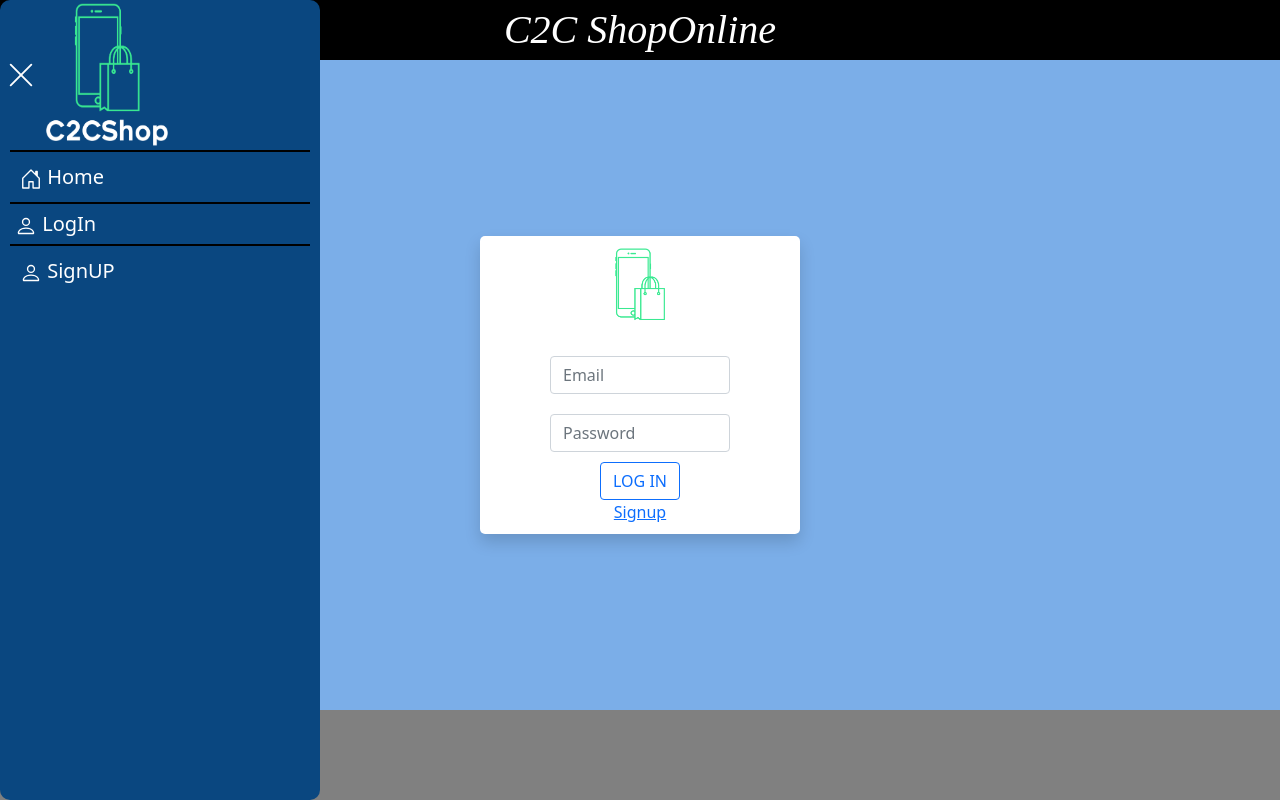
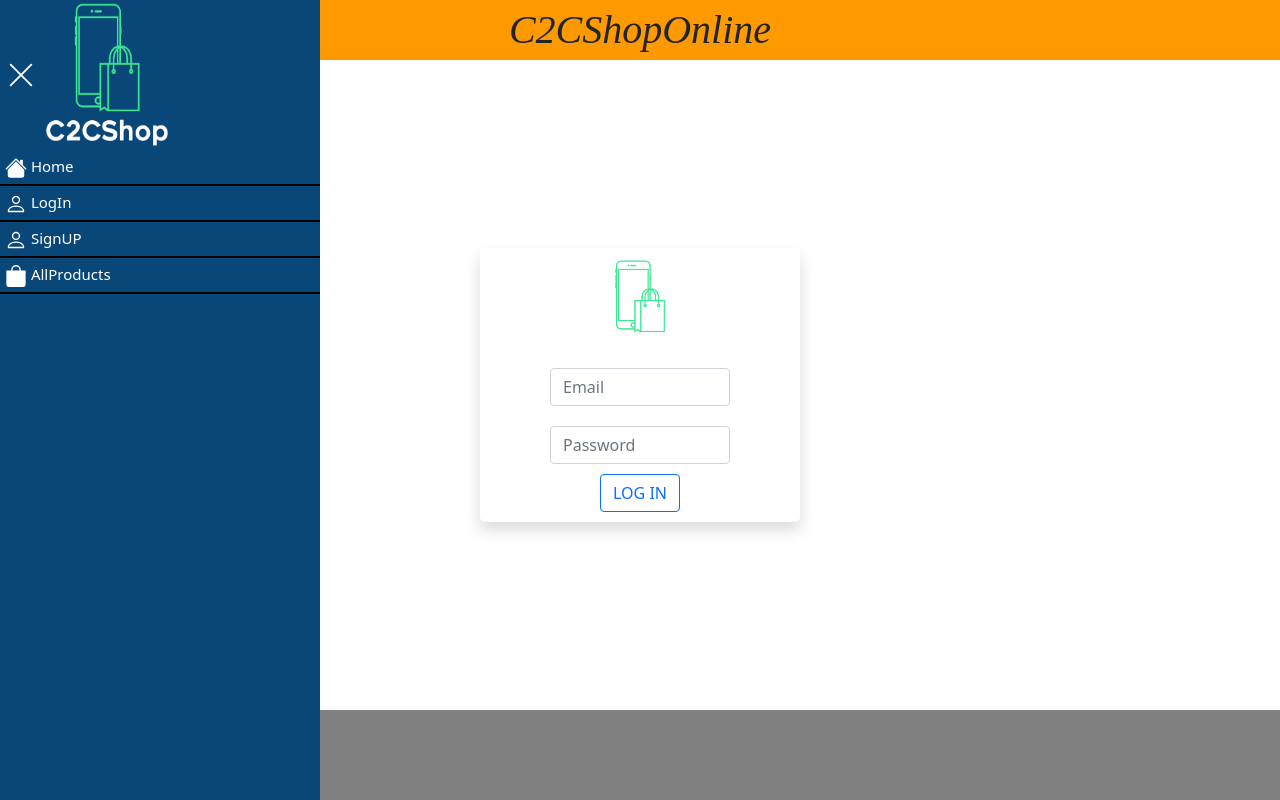
Before and after one commit to PithadiyaHardik/ShopOnlineFrontend, a React (Create React App) app: page /Login in a window 1280 px wide. Both pictures are taken after a click on the button 23 px from the left and 18 px from the top of the page. Built offline with nearby package versions, Linux system fonts and the light colour scheme.

Commit message:
Implemented authentication process

```diff
--- a/package.json
+++ b/package.json
@@ -14,6 +14,7 @@
     "react": "^17.0.2",
     "react-bootstrap": "^2.0.0-beta.6",
     "react-dom": "^17.0.2",
+    "react-razorpay": "^1.1.4",
     "react-router-dom": "^5.2.1",
     "react-scripts": "4.0.3",
     "styled-components": "^5.3.1",
--- a/public/index.html
+++ b/public/index.html
@@ -25,10 +25,11 @@
       Learn how to configure a non-root public URL by running `npm run build`.
     -->
     <title>ShopOnline.com</title>
+    <!-- style="background-size: cover; background-repeat: none;background-color: rgba(99, 159, 228, 0.842);" -->
+
   </head>
   <!-- background="background.jpg" -->
   <body
-    style="background-size: cover; background-repeat: none;background-color: rgba(99, 159, 228, 0.842);"
   >
     <noscript>You need to enable JavaScript to run this app.</noscript>
     <div id="root"></div>
--- a/src/App.js
+++ b/src/App.js
@@ -1,5 +1,6 @@
 import logo from "./logo.svg";
 import "./App.css";
+import React,{useState} from 'react'
 import AddProduct from "./components/AddProduct";
 import Footer from "./components/Footer";
 import ProductsTypes from "./components/ProductsTypes";
@@ -16,10 +17,17 @@ import Sidemenu from "./components/Sidemenu";
 import NevigationMenu from "./components/NevigationMenu";
 import AddStock from "./components/AddStock";
 
+export const AuthenticateContext=React.createContext();
+export const SetAuthenticatedContext=React.createContext();
+
 
 function App() {
 
-
+  const [authenticate,setAuthenticate]=useState(false);
+  if(window.localStorage.getItem('logged')==true)
+  {
+    setAuthenticate(true);
+  }
 
   return (
     <div className="App">
@@ -41,9 +49,16 @@ function App() {
 
 
       {/* <Navigation /> */}
+
+      <AuthenticateContext.Provider value={authenticate}>
+        <SetAuthenticatedContext.Provider value={setAuthenticate}>
       <BrowserRouter>
       <NevigationMenu style={{margin:'10px'}}/>
-      <div style={{fontSize:'40px',fontFamily:'Times New Roman',color:'white',backgroundColor:'black'}}><i><center>C2C ShopOnline</center></i></div>
+      <div style={{fontSize:'40px',fontFamily:'Times New Roman',backgroundColor:'#ff9900'}}>
+        <i><center><div style={{display:'inline'}}>C2CShopOnline</div>
+       </center></i>
+        </div>
+
         <Route exact path="/">
 
           <Slider/>
@@ -80,6 +95,8 @@ function App() {
           <AddStock/>
         </Route>
       </BrowserRouter>
+       </SetAuthenticatedContext.Provider>
+      </AuthenticateContext.Provider>
     </div>
   );
 }
--- a/src/components/Login.js
+++ b/src/components/Login.js
@@ -1,12 +1,16 @@
-import React,{useState} from "react";
+import React,{useState,useContext} from "react";
 import styled from "styled-components";
 import { Row } from "react-bootstrap";
 import "bootstrap/dist/css/bootstrap.min.css";
 import { Button, Form } from "react-bootstrap";
 import axios from 'axios';
 import img from "./logo.png";
+import {useHistory,Link} from 'react-router-dom'
+import {SetAuthenticatedContext,AuthenticateContext} from '../App.js'
 
 const Login = () => {
+  const setAuthenticatedContext=useContext(SetAuthenticatedContext)
+  const history=useHistory();
   const [email,setEmail]=useState("")
   const [password,setPassword]=useState("")
 
@@ -28,8 +32,14 @@ const Login = () => {
       await axios.post('http://localhost:8888/api/login',{email:email,password:password}).then(res=>{
         if(res.data.status)
         {
-          window.sessionStorage.login=true
-          window.location.href='/';
+          // window.sessionStorage.login=true
+          // window.location.href='/';
+          // window.localStorage.setItem("loggedin",true)
+          setAuthenticatedContext(true);
+          window.localStorage.setItem("email",email);
+          window.localStorage.setItem("firstname",res.data.firstname);
+          window.localStorage.setItem("lastname",res.data.lastname);
+          history.push("/")
         }
         else{
           alert("INVALID EMAIL OR PASSWORD!!")
@@ -53,7 +63,7 @@ const Login = () => {
         placeholder="Password"
       />
       <Button variant="outline-primary" onClick={submitHandle}>LOG IN</Button>
-      <a href='/Signup'>Signup</a>
+      {/* <div as={Link} to={"/SignUp"}>Signup</div> */}
     </Container>
   );
 };
--- a/src/components/Sidemenu.js
+++ b/src/components/Sidemenu.js
@@ -1,26 +1,76 @@
-import React from 'react'
+import React,{useState,useEffect,useContext} from 'react'
 import styled from 'styled-components'
-import { Link } from "react-router-dom";
+import { Link,useHistory} from "react-router-dom";
+import {Button} from 'react-bootstrap'
 import img from "./logo.png";
+import {SetAuthenticatedContext,AuthenticateContext} from '../App.js'
 
 const Sidemenu = () => {
 
+    const setAuthenticatedContext=useContext(SetAuthenticatedContext)
+    const authenticate=useContext(AuthenticateContext)
+    const [firstname,setFirstname]=useState();
+    const [lastname,setLastname]=useState();
+    // useEffect(()=>{},[loggedin])
     const handleClick=()=>{
-        console.log("Hello")
         var x = document.getElementById("side");
         var y=document.getElementById("side2");
         if (x.style.display === "inline-block") {
           x.style.display = "none";
           y.style.display="block"
         } else {
+          setFirstname(window.localStorage.getItem("firstname"))
+          setLastname(window.localStorage.getItem("lastname"))
           x.style.display = "inline-block";
           y.style.display='none'
         }
     }
+
+
+    const LoginSignup=<><Item
+    onClick={handleClick}
+    as={Link}
+    to={"/Login"} style={{padding:'5px'}}>
+    <svg xmlns="http://www.w3.org/2000/svg" width="22" height="22" fill="currentColor" class="bi bi-person" viewBox="0 0 16 16">
+     <path d="M8 8a3 3 0 1 0 0-6 3 3 0 0 0 0 6zm2-3a2 2 0 1 1-4 0 2 2 0 0 1 4 0zm4 8c0 1-1 1-1 1H3s-1 0-1-1 1-4 6-4 6 3 6 4zm-1-.004c-.001-.246-.154-.986-.832-1.664C11.516 10.68 10.289 10 8 10c-2.29 0-3.516.68-4.168 1.332-.678.678-.83 1.418-.832 1.664h10z"/>
+    </svg> {" "}
+        LogIn
+    </Item>
+    <Item
+    onClick={handleClick}
+    as={Link}
+    to={"/SignUp"} style={{padding:'5px'}}>
+    <svg xmlns="http://www.w3.org/2000/svg" width="22" height="22" fill="currentColor" class="bi bi-person" viewBox="0 0 16 16">
+     <path d="M8 8a3 3 0 1 0 0-6 3 3 0 0 0 0 6zm2-3a2 2 0 1 1-4 0 2 2 0 0 1 4 0zm4 8c0 1-1 1-1 1H3s-1 0-1-1 1-4 6-4 6 3 6 4zm-1-.004c-.001-.246-.154-.986-.832-1.664C11.516 10.68 10.289 10 8 10c-2.29 0-3.516.68-4.168 1.332-.678.678-.83 1.418-.832 1.664h10z"/>
+    </svg> {" "}
+        SignUP
+    </Item></>
+
+    const history=useHistory();
+    const logout=() => {
+        // setLoggedIn(false)
+        setAuthenticatedContext(false)
+        window.localStorage.clear();
+        handleClick();
+        history.push("/")
+
+    }
+
+
+
+    // const loggedin=window.localStorage.getItem("loggedin");
+
+
+    const indicator= <Indicator style={{padding:'5px'}}>
+    <svg xmlns="http://www.w3.org/2000/svg" width="22" height="22" fill="currentColor" class="bi bi-person-circle" viewBox="0 0 16 16">
+    <path d="M11 6a3 3 0 1 1-6 0 3 3 0 0 1 6 0z"/>
+    <path fill-rule="evenodd" d="M0 8a8 8 0 1 1 16 0A8 8 0 0 1 0 8zm8-7a7 7 0 0 0-5.468 11.37C3.242 11.226 4.805 10 8 10s4.757 1.225 5.468 2.37A7 7 0 0 0 8 1z"/>
+    </svg>{" Hey, "}{firstname}{" "}{lastname}<Button onClick={logout} variant='danger'>Logout</Button>
+    </Indicator>
     return (
 
         <>
-        <div id='side2' style={{display:'block'}}><button style={{color:'white',backgroundColor:'transparent',border:'None'}} onClick={handleClick}><svg xmlns="http://www.w3.org/2000/svg" width="35" height="35" fill="currentColor" class="bi bi-list" viewBox="0 0 16 16">
+        <div id='side2' style={{display:'block',margin:'10px'}}><button style={{backgroundColor:'transparent',border:'None'}} onClick={handleClick}><svg xmlns="http://www.w3.org/2000/svg" width="35" height="35" fill="currentColor" class="bi bi-list" viewBox="0 0 16 16">
          <path fill-rule="evenodd" d="M2.5 12a.5.5 0 0 1 .5-.5h10a.5.5 0 0 1 0 1H3a.5.5 0 0 1-.5-.5zm0-4a.5.5 0 0 1 .5-.5h10a.5.5 0 0 1 0 1H3a.5.5 0 0 1-.5-.5zm0-4a.5.5 0 0 1 .5-.5h10a.5.5 0 0 1 0 1H3a.5.5 0 0 1-.5-.5z"/>
         </svg>
         </button></div>
@@ -38,31 +88,28 @@ const Sidemenu = () => {
             style={{ height: "150px", width: "130px" }}
             alt="React Bootstrap logo"
           />
+            {authenticate?indicator:null}
+
             <Item
             onClick={handleClick}
             as={Link}
-            to={"/"}>
-                <svg xmlns="http://www.w3.org/2000/svg" width="22" height="22" fill="currentColor" class="bi bi-house-door" viewBox="0 0 16 16">
-                <path d="M8.354 1.146a.5.5 0 0 0-.708 0l-6 6A.5.5 0 0 0 1.5 7.5v7a.5.5 0 0 0 .5.5h4.5a.5.5 0 0 0 .5-.5v-4h2v4a.5.5 0 0 0 .5.5H14a.5.5 0 0 0 .5-.5v-7a.5.5 0 0 0-.146-.354L13 5.793V2.5a.5.5 0 0 0-.5-.5h-1a.5.5 0 0 0-.5.5v1.293L8.354 1.146zM2.5 14V7.707l5.5-5.5 5.5 5.5V14H10v-4a.5.5 0 0 0-.5-.5h-3a.5.5 0 0 0-.5.5v4H2.5z"/>
-                </svg>{" "}<p style={{display:'inline',paddingBottom:'0',verticalAlign:'baseline'}}>Home</p>
+            to={"/"} style={{padding:'5px'}}>
+            <svg xmlns="http://www.w3.org/2000/svg" width="22" height="22" fill="currentColor" class="bi bi-house-fill" viewBox="0 0 16 16">
+            <path fill-rule="evenodd" d="m8 3.293 6 6V13.5a1.5 1.5 0 0 1-1.5 1.5h-9A1.5 1.5 0 0 1 2 13.5V9.293l6-6zm5-.793V6l-2-2V2.5a.5.5 0 0 1 .5-.5h1a.5.5 0 0 1 .5.5z"/>
+            <path fill-rule="evenodd" d="M7.293 1.5a1 1 0 0 1 1.414 0l6.647 6.646a.5.5 0 0 1-.708.708L8 2.207 1.354 8.854a.5.5 0 1 1-.708-.708L7.293 1.5z"/>
+            </svg> {" "}
+                Home
             </Item>
+            {!authenticate?LoginSignup:null}
             <Item
             onClick={handleClick}
             as={Link}
-            to={"/Login"} style={{padding:'5px'}}>
-            <svg xmlns="http://www.w3.org/2000/svg" width="22" height="22" fill="currentColor" class="bi bi-person" viewBox="0 0 16 16">
-             <path d="M8 8a3 3 0 1 0 0-6 3 3 0 0 0 0 6zm2-3a2 2 0 1 1-4 0 2 2 0 0 1 4 0zm4 8c0 1-1 1-1 1H3s-1 0-1-1 1-4 6-4 6 3 6 4zm-1-.004c-.001-.246-.154-.986-.832-1.664C11.516 10.68 10.289 10 8 10c-2.29 0-3.516.68-4.168 1.332-.678.678-.83 1.418-.832 1.664h10z"/>
-            </svg> {" "}
-                LogIn
+            to={"/ProductsList"} style={{padding:'5px'}}>
+                <svg xmlns="http://www.w3.org/2000/svg" width="22" height="22" fill="currentColor" class="bi bi-bag-fill" viewBox="0 0 16 16">
+  <             path d="M8 1a2.5 2.5 0 0 1 2.5 2.5V4h-5v-.5A2.5 2.5 0 0 1 8 1zm3.5 3v-.5a3.5 3.5 0 1 0-7 0V4H1v10a2 2 0 0 0 2 2h10a2 2 0 0 0 2-2V4h-3.5z"/>
+                </svg> {" "}
+                AllProducts
             </Item>
-            <Item
-            onClick={handleClick}
-            as={Link}
-            to={"/SignUp"}>
-            <svg xmlns="http://www.w3.org/2000/svg" width="22" height="22" fill="currentColor" class="bi bi-person" viewBox="0 0 16 16">
-            <path d="M8 8a3 3 0 1 0 0-6 3 3 0 0 0 0 6zm2-3a2 2 0 1 1-4 0 2 2 0 0 1 4 0zm4 8c0 1-1 1-1 1H3s-1 0-1-1 1-4 6-4 6 3 6 4zm-1-.004c-.001-.246-.154-.986-.832-1.664C11.516 10.68 10.289 10 8 10c-2.29 0-3.516.68-4.168 1.332-.678.678-.83 1.418-.832 1.664h10z"/>
-            </svg>{" "}
-            SignUP</Item>
 
             </MenuContainer>
         </>
@@ -73,11 +120,11 @@ export default Sidemenu
 
 const Item= styled.div`
 color:white;
-font-size:20px;
-margin:10px;
+font-size:15px;
+// margin:10px;
 padding:10px;
 display:block;
-border-top:2px solid black;
+border-bottom:2px solid black;
 margin-bottom:0px;
 margin-top:0px;
 text-decoration:none;
@@ -85,13 +132,24 @@ text-decoration:none;
     background-color:grey
 }
 `
+const Indicator=styled.div`
+color:white;
+font-size:15px;
+// margin:10px;
+padding:10px;
+display:block;
+border-bottom:2px solid black;
+margin-bottom:0px;
+margin-top:0px;
+text-decoration:none;
+`
 
 const MenuContainer=styled.div`
 display:none;
-background-color:#0a4780;
+background-color:#0a4779;
 width:25vw;
 height:100%;
-border-radius:10px;
+// border-radius:10px;
 
 @media (max-width:600px){
     width:50vw;
--- a/src/components/Signup.js
+++ b/src/components/Signup.js
@@ -1,10 +1,14 @@
-import React,{useState} from "react";
+import React,{useState,useContext} from "react";
 import styled from "styled-components";
 import "bootstrap/dist/css/bootstrap.min.css";
 import { Button, Form } from "react-bootstrap";
 import axios from 'axios'
+import {useHistory} from 'react-router-dom'
+import {SetAuthenticatedContext,AuthenticateContext} from '../App.js'
 
 const Signup = () => {
+    const history=useHistory();
+    const setAuthenticatedContext=useContext(SetAuthenticatedContext)
     const [firstname,setFirstname]=useState("")
     const [middlename,setMiddlename]=useState("")
     const [lastname,setLastname]=useState("")
@@ -36,22 +40,31 @@ const Signup = () => {
     }
     else{
         setPassword(event.target.value)
-        console.log('password')
     }
 
   }
 
   const submitHandle=async ()=>{
-      if(email!="")
+    console.log("Password:"+password)
+      console.log(firstname+" "+middlename+" "+lastname+" "+email+" "+password+""+phone)
+      if(email!=""&&firstname!=""&&lastname!=""&&middlename!=""&&password!=""&& phone!="")
       {
     await axios.post('http://localhost:8888/api/register',{first_name:firstname,last_name:lastname,middle_name:middlename,phone_number:phone,email:email,password:password}).then(res=>{
         console.log(res.data)
-        if(res.data.result)
+        if(res.data.result==="success")
         {
-          window.location.href='/';
+          // window.location.href='/';
+          // window.localStorage.setItem("loggedin",true)
+          setAuthenticatedContext(true);
+          window.localStorage.setItem("email",email);
+          window.localStorage.setItem("firstname",firstname);
+          window.localStorage.setItem("lastname",lastname);
+          history.push("/")
+
+
         }
         else{
-          alert("INVALID")
+          alert("INVALID INFORMATION PLEASE TRY AGAIN!!!")
         }
       })
     }
@@ -63,7 +76,7 @@ const Signup = () => {
 
 
   return (
-    <Container>
+    <Container className='shadow'>
       <div
         className="row"
         style={{
@@ -89,6 +102,7 @@ const Signup = () => {
           type="text"
           placeholder="Middlename"
           className="col"
+          id="middlename"
           onChange={handleChange}
           style={{ margin: "10px" }}
         />
@@ -157,13 +171,13 @@ export default Signup;
 const Container = styled.div`
   margin: auto;
   width: 50vw;
+  padding:15px;
   background-color: white;
   border-radius: 5px;
   display: flex;
   flex-direction: column;
   justify-content: center;
   align-items: center;
-  padding: 10px;
   @media only screen and (max-width: 600px) {
     width:50vw
 `;
--- a/src/components/Slider.js
+++ b/src/components/Slider.js
@@ -8,13 +8,13 @@ const Slider = () => {
         <div style={{padding:'10px'}}>
             <Carousel variant='dark' style={{width:'100%'}}>
                 <Carousel.Item interval={5000}>
-                    <img src={i1} style={{height:'60vh',width:'100%'}}/>
+                    <img src={i1} style={{height:'70vh',width:'100%'}}/>
                 </Carousel.Item>
                 <Carousel.Item interval={5000}>
-                    <img src={i2}  style={{height:'60vh',width:'100%'}}/>
+                    <img src={i2}  style={{height:'70vh',width:'100%'}}/>
                 </Carousel.Item>
                 <Carousel.Item interval={5000}>
-                    <img src={i3}  style={{height:'60vh',width:'100%'}}/>
+                    <img src={i3}  style={{height:'70vh',width:'100%'}}/>
                 </Carousel.Item>
             </Carousel>
 
```
Also changed, not shown: src/components/ProducsList.js (+8 -0 lines), 1 other file (tests, documents, lock files or other folders).
